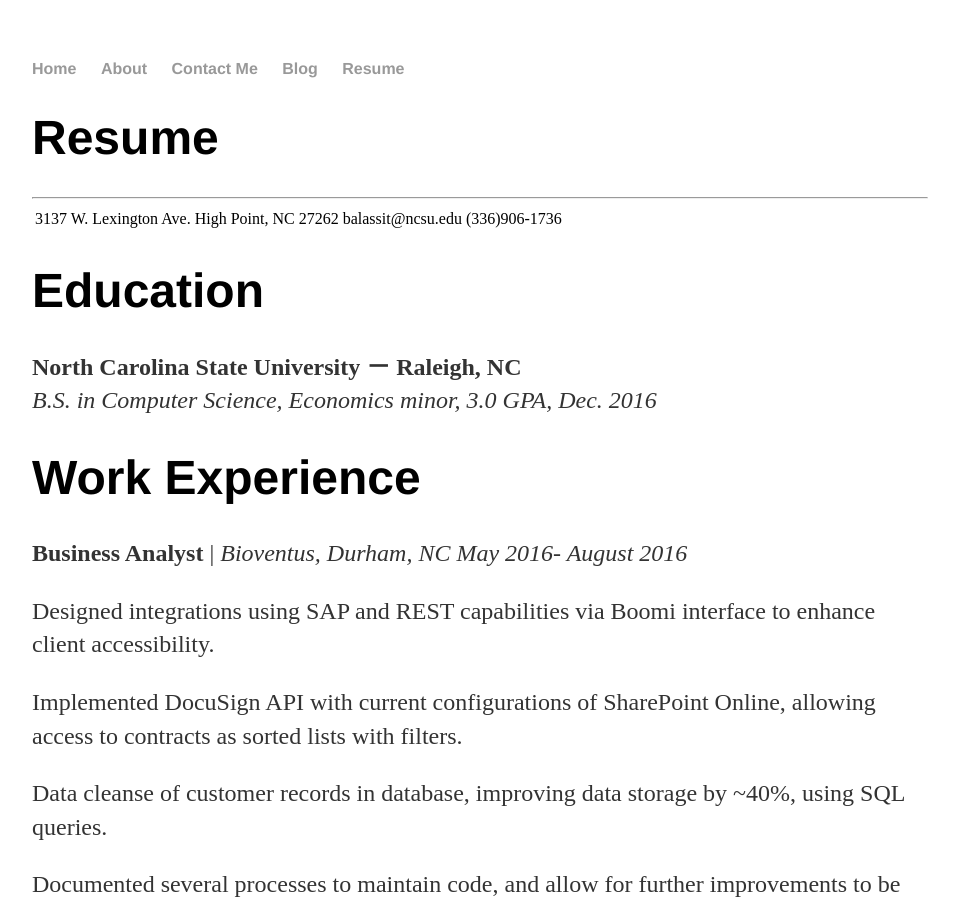
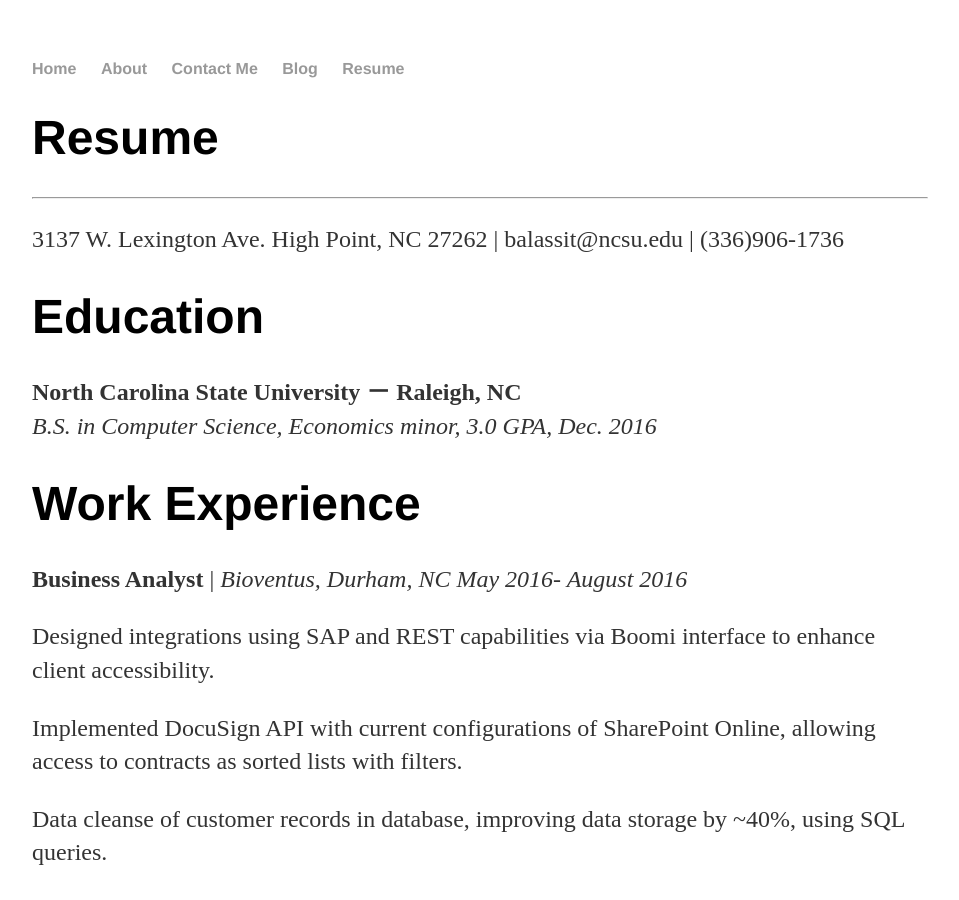
Before and after one commit to balassit/balassit.github.io, a Jekyll site: the page built from resume.md, in a window 1280 px wide and 900 px high. Shown: the whole window, without its empty margins (160-1119 px from the left). Built offline with Jekyll 4.4.1, drawn with Linux system fonts in a browser that asks for light colours.

```diff
--- a/resume.md
+++ b/resume.md
@@ -4,7 +4,8 @@ title: Resume
 ---
 
 <hr>
-3137 W. Lexington Ave. High Point, NC 27262 | balassit@ncsu.edu | (336)906-1736
+
+3137 W. Lexington Ave. High Point, NC 27262 \| balassit@ncsu.edu \| (336)906-1736
 
 # Education
 **North Carolina State University － Raleigh, NC**
```
